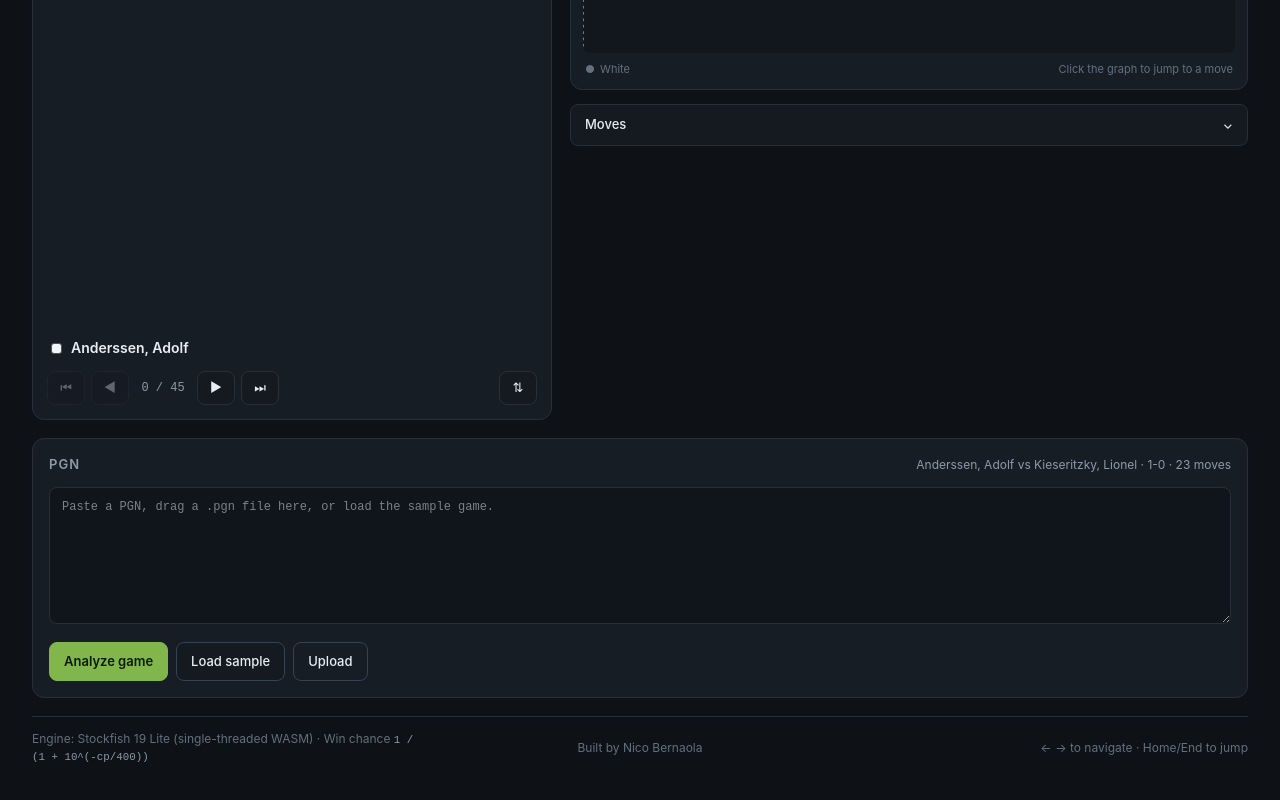
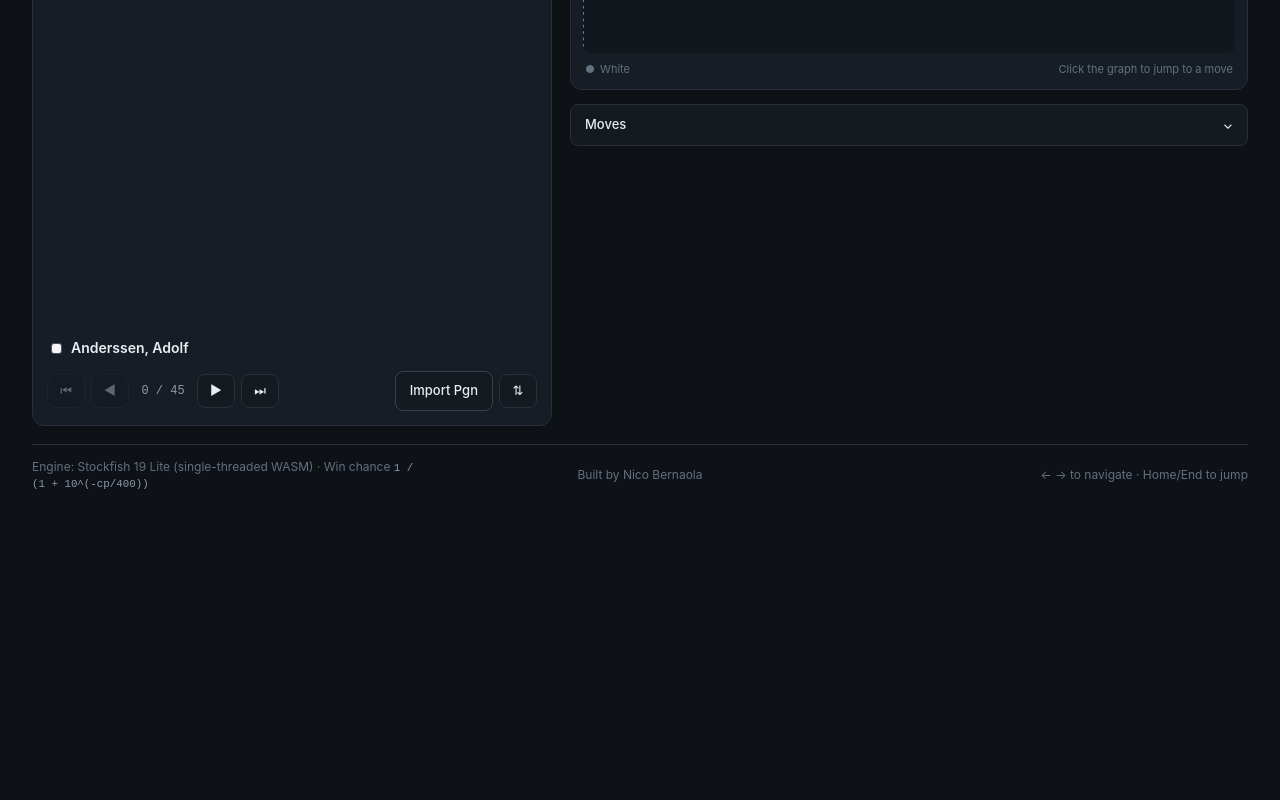
Before and after one commit to Nico-Bernaola/chess-helper-nicodigitals, a React (Vite) app: page / in a window 1280 px wide. Shown: the part 392-1192 px from the top of the page. After the commit the page ends 923 px from the top, so only its background shows below. Built offline with nearby package versions, Linux system fonts and the light colour scheme.

Commit message:
feat: PgnInput is now a button inside the Board that opens a modal instead of being a box itself. chore: accuracy accordion is opened by default now

```diff
--- a/src/App.tsx
+++ b/src/App.tsx
@@ -33,7 +33,7 @@ export default function GameReview() {
   const [ply, setPly] = useState(0)
   const [orientation, setOrientation] = useState<'white' | 'black'>('white')
   const [depth, setDepth] = useState(14)
-  const [openSections, setOpenSections] = useState<Record<string, boolean>>({ eval: true })
+  const [openSections, setOpenSections] = useState<Record<string, boolean>>({ eval: true, accuracy: true })
 
   const toggleSection = useCallback((id: string) => {
     setOpenSections((current) => ({ ...current, [id]: !current[id] }))
@@ -135,7 +135,7 @@ export default function GameReview() {
         onRetry={retry}
       />
 
-      <main className="grid grid-cols-1 [grid-template-areas:'board'_'side'_'input'] items-start gap-[18px] min-[981px]:grid-cols-[minmax(320px,520px)_minmax(0,1fr)] min-[981px]:[grid-template-areas:'board_side'_'input_input']">
+      <main className="grid grid-cols-1 [grid-template-areas:'board'_'side'] items-start gap-[18px] min-[981px]:grid-cols-[minmax(320px,520px)_minmax(0,1fr)] min-[981px]:[grid-template-areas:'board_side']">
         <div className="[grid-area:board]">
           <BoardPanel
             game={game}
@@ -144,6 +144,7 @@ export default function GameReview() {
             currentReview={currentReview}
             orientation={orientation}
             onFlip={() => setOrientation((value) => (value === 'white' ? 'black' : 'white'))}
+            pgnInput={<PgnInput game={game} onGame={loadGame} />}
             onNavigate={navigate}
             totalPlies={totalPlies}
             ply={ply}
@@ -171,10 +172,6 @@ export default function GameReview() {
             <MoveList reviews={reviews} selectedPly={ply} onSelect={navigate} />
           </AccordionSection>
           </div>
-        </div>
-
-        <div className="[grid-area:input]">
-          <PgnInput game={game} onGame={loadGame} />
         </div>
       </main>
 
--- a/src/components/BoardPanel.tsx
+++ b/src/components/BoardPanel.tsx
@@ -1,4 +1,5 @@
 import { useMemo } from 'react'
+import type { ReactNode } from 'react'
 import { Chessboard } from 'react-chessboard'
 import type { MoveReview, ParsedGame } from '../types'
 import { LABEL_STYLES } from '../review/labels'
@@ -15,6 +16,7 @@ interface BoardPanelProps {
   currentReview: MoveReview | null
   orientation: 'white' | 'black'
   onFlip: () => void
+  pgnInput: ReactNode
   onNavigate: (ply: number) => void
   totalPlies: number
   /** Selected ply, 0-based index into `game.positions`. */
@@ -39,6 +41,7 @@ export function BoardPanel({
   currentReview,
   orientation,
   onFlip,
+  pgnInput,
   onNavigate,
   totalPlies,
   ply,
@@ -122,7 +125,8 @@ export function BoardPanel({
         <button className="grid h-[34px] w-[38px] cursor-pointer place-items-center rounded-lg border border-border bg-bg-elevated text-[13px] transition-colors duration-[120ms] hover:not-disabled:bg-[#212a34] disabled:cursor-not-allowed disabled:opacity-35" type="button" onClick={() => onNavigate(totalPlies)} disabled={ply >= totalPlies} title="End">
           ⏭
         </button>
-        <button className="ml-auto grid h-[34px] w-[38px] cursor-pointer place-items-center rounded-lg border border-border bg-bg-elevated text-[13px] transition-colors duration-[120ms] hover:not-disabled:bg-[#212a34] disabled:cursor-not-allowed disabled:opacity-35" type="button" onClick={onFlip} title="Flip board">
+        {pgnInput}
+        <button className="grid h-[34px] w-[38px] cursor-pointer place-items-center rounded-lg border border-border bg-bg-elevated text-[13px] transition-colors duration-[120ms] hover:not-disabled:bg-[#212a34] disabled:cursor-not-allowed disabled:opacity-35" type="button" onClick={onFlip} title="Flip board">
           ⇅
         </button>
       </div>
--- a/src/components/PgnInput.tsx
+++ b/src/components/PgnInput.tsx
@@ -1,4 +1,4 @@
-import { useMemo, useState } from 'react'
+import { useEffect, useMemo, useRef, useState } from 'react'
 import type { ParsedGame } from '../types'
 import { parsePgn } from '../review/pgn'
 import { SAMPLE_PGN } from '../review/sample'
@@ -10,18 +10,35 @@ interface PgnInputProps {
 }
 
 /**
- * PGN source panel: text area, file drop and sample game.
+ * PGN import button and modal: text area, file drop and sample game.
  *
  * Parsing happens on submit so a review never starts from a half-typed PGN.
  * Parse failures are reported inline, next to the input, because they describe
  * the text rather than the engine.
  */
 export function PgnInput({ game, onGame }: PgnInputProps) {
+  const [open, setOpen] = useState(false)
   const [pgn, setPgn] = useState('')
   const [dragging, setDragging] = useState(false)
   const [parseError, setParseError] = useState<string | null>(null)
+  const triggerRef = useRef<HTMLButtonElement>(null)
 
   const summary = useMemo(() => (game ? describeGame(game) : null), [game])
+
+  useEffect(() => {
+    if (!open) return
+
+    const trigger = triggerRef.current
+    const onKeyDown = (event: KeyboardEvent) => {
+      if (event.key === 'Escape') setOpen(false)
+    }
+
+    window.addEventListener('keydown', onKeyDown)
+    return () => {
+      window.removeEventListener('keydown', onKeyDown)
+      trigger?.focus()
+    }
+  }, [open])
 
   const load = (text: string) => {
     const { game: parsed, error } = parsePgn(text)
@@ -33,6 +50,7 @@ export function PgnInput({ game, onGame }: PgnInputProps) {
     setParseError(null)
     setPgn(text)
     onGame(parsed)
+    setOpen(false)
   }
 
   const handleFiles = async (files: FileList | null) => {
@@ -46,13 +64,30 @@ export function PgnInput({ game, onGame }: PgnInputProps) {
   }
 
   return (
-    <section className="panel">
+    <>
+      <button ref={triggerRef} type="button" className="btn ml-auto" onClick={() => setOpen(true)}>
+        Import Pgn
+      </button>
+
+      {open && (
+        <div
+          className="fixed inset-0 z-50 grid place-items-center bg-black/70 p-4"
+          onMouseDown={(event) => {
+            if (event.target === event.currentTarget) setOpen(false)
+          }}
+        >
+          <section className="panel w-full max-w-2xl shadow-2xl" role="dialog" aria-modal="true" aria-labelledby="pgn-dialog-title">
             <header className="panel-header">
-        <h2 className="panel-title">PGN</h2>
-        {summary && !parseError && <span className="text-right text-xs text-text-muted">{summary}</span>}
+              <h2 id="pgn-dialog-title" className="panel-title">Import Pgn</h2>
+              <button type="button" className="cursor-pointer text-xl leading-none text-text-muted hover:text-text" aria-label="Close" onClick={() => setOpen(false)}>
+                ×
+              </button>
             </header>
 
+            {summary && !parseError && <p className="mb-3 text-xs text-text-muted">{summary}</p>}
+
             <textarea
+              autoFocus
               value={pgn}
               onChange={(event) => {
                 setPgn(event.target.value)
@@ -71,8 +106,8 @@ export function PgnInput({ game, onGame }: PgnInputProps) {
               placeholder="Paste a PGN, drag a .pgn file here, or load the sample game."
               spellCheck={false}
               aria-invalid={parseError ? true : undefined}
-        className={`min-h-[118px] w-full resize-y rounded-lg border bg-[#10151b] px-3 py-2.5 font-mono text-xs leading-[1.6] text-text transition-[border-color,background] duration-[120ms] focus:border-[#4c6b3a] focus:outline-none ${dragging ? 'border-accent bg-accent/7' : parseError ? 'border-[#fa412d]/55' : 'border-border'}`}
-        rows={6}
+              className={`min-h-[180px] w-full resize-y rounded-lg border bg-[#10151b] px-3 py-2.5 font-mono text-xs leading-[1.6] text-text transition-[border-color,background] duration-[120ms] focus:border-[#4c6b3a] focus:outline-none ${dragging ? 'border-accent bg-accent/7' : parseError ? 'border-[#fa412d]/55' : 'border-border'}`}
+              rows={8}
             />
 
             {parseError && (
@@ -86,7 +121,7 @@ export function PgnInput({ game, onGame }: PgnInputProps) {
                 Analyze game
               </button>
               <button type="button" className="btn" onClick={() => load(SAMPLE_PGN)}>
-          Load sample
+                Load Sample
               </button>
               <label className="btn bg-transparent">
                 Upload
@@ -99,5 +134,8 @@ export function PgnInput({ game, onGame }: PgnInputProps) {
               </label>
             </div>
           </section>
+        </div>
+      )}
+    </>
   )
 }
```
Lines whose indentation alone changed are shown as unchanged.
